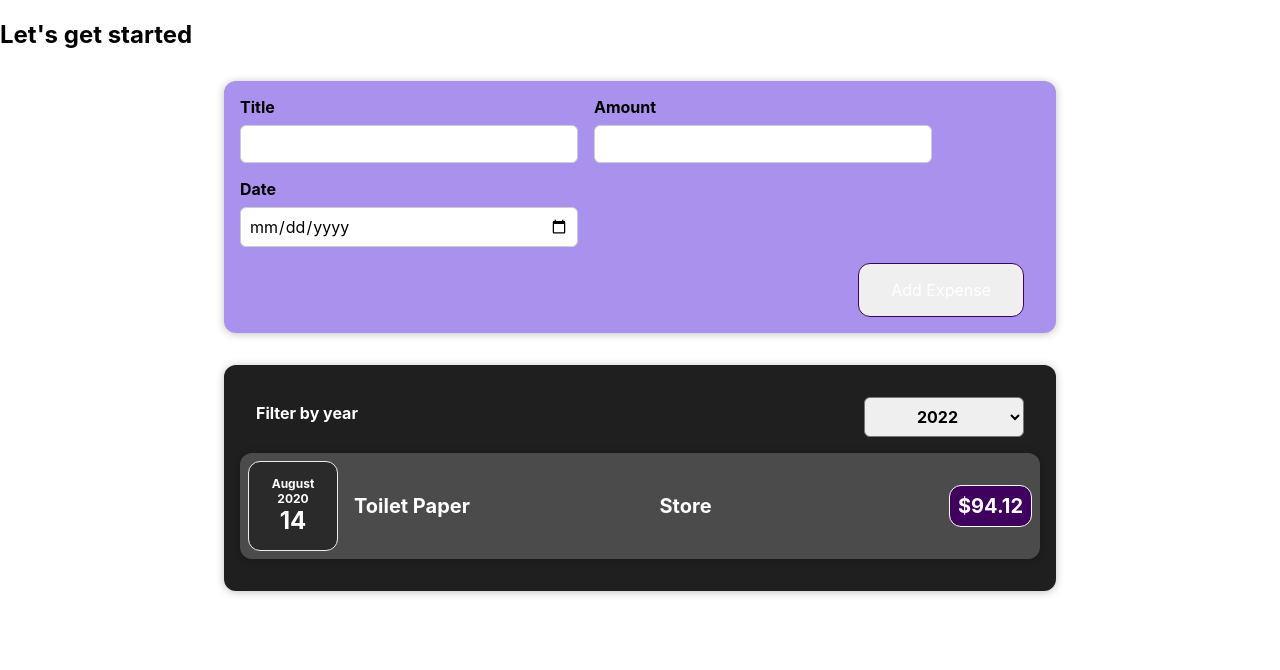
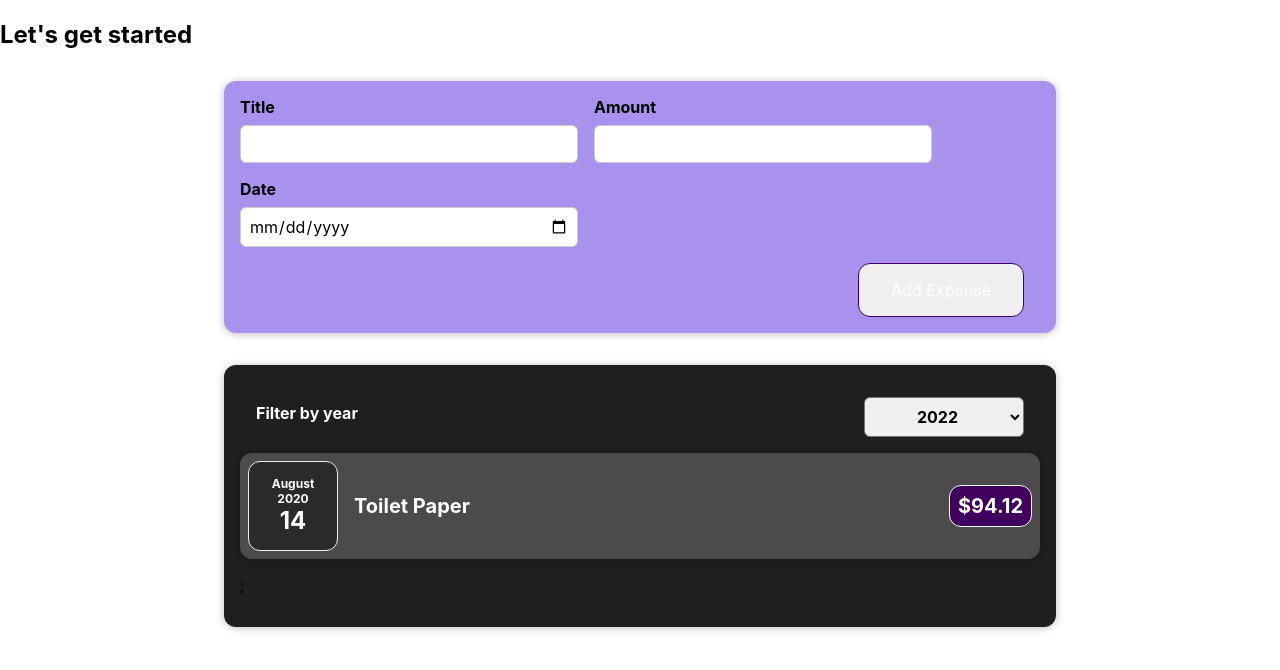
Before and after one commit to PrachiRameshGodase/React-Expense-tracker-app2, a React (Create React App) app: page / in a window 1280 px wide. Shown: the top 670 px of the page. Built offline with nearby package versions, Linux system fonts and the light colour scheme.

Commit message:
Conditional Rendering

```diff
--- a/src/components/Expenses/ExpenseItem.js
+++ b/src/components/Expenses/ExpenseItem.js
@@ -20,6 +20,7 @@
   // }
 
   return (
+    <li>
     <Card className='expense-item'>
       <ExpenseDate date={props.date}/>
 
@@ -32,6 +33,7 @@
       amount={props.amount}/>
 
     </Card>
+    </li>
   )
 }
 
--- a/src/components/Expenses/Expenses.js
+++ b/src/components/Expenses/Expenses.js
@@ -1,7 +1,8 @@
-import React,{useState} from 'react'
+import React, {useState} from 'react'
 import ExpenseItem from './ExpenseItem'
 import Card from "../UI/Card";
 import ExpensesFilter from './ExpensesFilter';
+import ExpensesList from './ExpensesList';
 import "./Expenses.css"
 
 const Expenses=(props) =>{
@@ -16,13 +17,26 @@
     return expense.date.getFullYear().toString()===filteredYear;
   });
 
+  let expenseContent = <p>No expenses found.</p>;
+
+  if(filteredExpenses.length>0){
+    expenseContent=filteredExpenses.map((expense)=>(
+      <ExpenseItem
+      key={expense.id}
+      title={expense.title}
+      amount={expense.amount}
+      date={expense.date}
+       />
+      ));
+  }
+
   return (
     <Card className='expenses'>
       <ExpensesFilter
       selected={filteredYear}
       onChangeFilter={filterChangeHandler}/>
 
-    {filteredExpenses.length === 0 ?
+    {/* {filteredExpenses.length === 0 ?
      (
     <p>No expenses found.</p>
     ):
@@ -35,8 +49,9 @@
         date={expense.date}
         location={expense.location}/>
 
-      )
-    ))}
+      ) */}
+    {/* ))} */}
+    <ExpensesList items={filteredExpenses} />
     </Card>
   )
 }
--- /dev/null
+++ b/src/components/Expenses/ExpensesList.css
@@ -0,0 +1,9 @@
+.expenses-list{
+    list-style:none;
+    padding: 0;
+}
+
+.expenses-list__fallback{
+    color: white;
+    text-align: center;
+}
--- /dev/null
+++ b/src/components/Expenses/ExpensesList.js
@@ -0,0 +1,25 @@
+import React from 'react';
+
+import ExpenseItem from './ExpenseItem';
+import "./ExpensesList.css";
+
+const ExpensesList=(props)=> {
+  if(props.items.length===0){
+      return <h2 className='expenses-list__fallback'>Found no expenses.</h2>
+    }
+
+    return <ul className='expenses-list'>
+        {props.items.map((expense)=>(
+        <ExpenseItem
+        key={expense.id}
+        title={expense.title}
+        amount={expense.amount}
+        date={expense.date}
+         />
+        ))};
+    </ul>
+
+
+}
+
+export default ExpensesList
```
